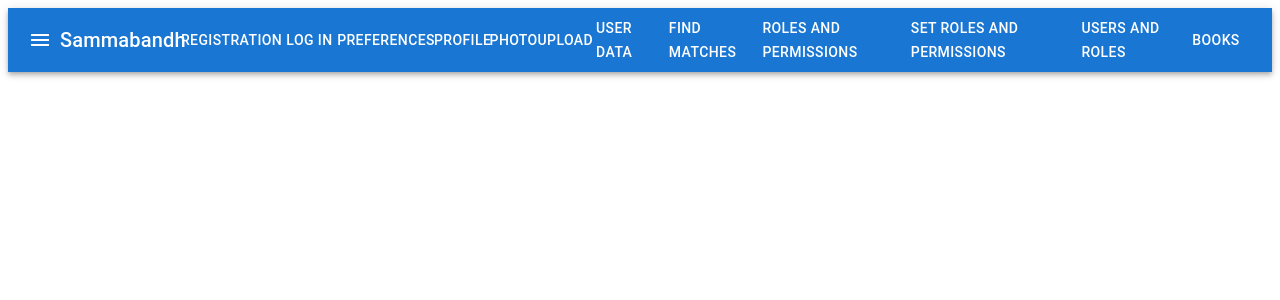
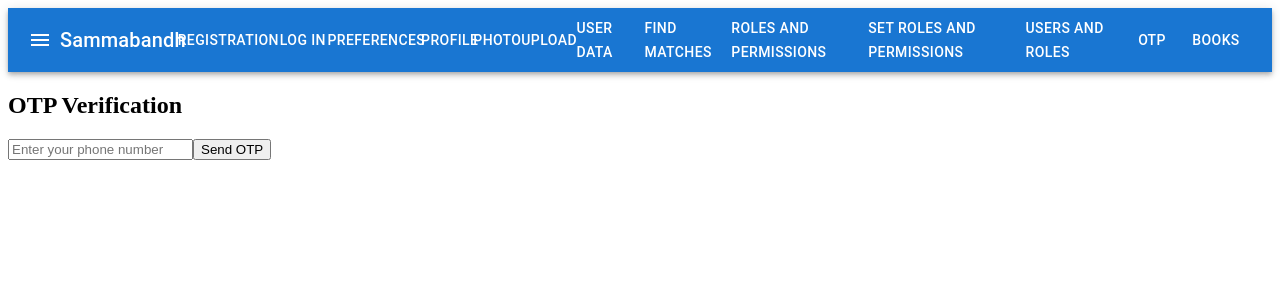
Before and after one commit to M-Sai-Pranav/sammabandha, a React app: page /otp in a window 1280 px wide. Shown: the top 300 px of the page. Built offline with nearby package versions, Linux system fonts and the light colour scheme.

Commit message:
added routes

```diff
--- a/src/App.jsx
+++ b/src/App.jsx
@@ -30,6 +30,7 @@ import RolePermissionsList from './Components/DisplayRolesandPermissions';
 
 import NewHome from './Components/New';
 import Home1 from './Components/NewHome';
+import OtpForm from './Components/OTP';
 
 function Navigation() {
   return (
@@ -70,6 +71,9 @@ function Navigation() {
         </Button>
         <Button color="inherit" component={Link} to="/usersansroles">
           Users and Roles
+        </Button>
+        <Button color="inherit" component={Link} to="/otp">
+          OTP
         </Button>
         <Button color="inherit" component={Link} to="/book">
           Books
@@ -188,6 +192,13 @@ function App() {
             <RolePermissionsList />
             }
         />
+        <Route
+          exact
+          path="/otp"
+          element={
+            <OtpForm />
+            }
+        />
       </Routes>
     </BrowserRouter>
   );
--- a/src/Components/Navbar.jsx
+++ b/src/Components/Navbar.jsx
@@ -4,7 +4,6 @@ import {
 } from '@mui/material';
 import MenuIcon from '@mui/icons-material/Menu';
 import { Link } from 'react-router-dom';
-import ReactDOM from 'react-dom';
 
 function Navigation() {
   return (
@@ -46,6 +45,9 @@ function Navigation() {
         <Button color="inherit" component={Link} to="/usersansroles">
           Users and Roles
         </Button>
+        <Button color="inherit" component={Link} to="/otp">
+          OTP
+        </Button>
         {/* <Button color="inherit" component={Link} to="/displayusersansroles">
             Display Users and Roles
         </Button> */}
--- /dev/null
+++ b/src/Components/OTP.jsx
@@ -0,0 +1,47 @@
+import React, { useState } from 'react';
+import axios from 'axios';
+
+function OtpForm() {
+  const [phoneNumber, setPhoneNumber] = useState('');
+  const [message, setMessage] = useState('');
+
+  const handleSubmit = async (e) => {
+    e.preventDefault();
+
+    try {
+      const response = await axios.post('/api/auth/otp', { phoneNumber });
+      const responseData = response.data;
+      console.log(response.data);
+      if (responseData.error) {
+        setMessage('Failed to send OTP');
+      } else {
+        setMessage(`OTP sent successfully. Message ID: ${responseData.message.$metadata.messageId}`);
+      }
+    } catch (error) {
+      console.error(error);
+      setMessage('Failed to send OTP');
+    }
+  };
+
+  const handlePhoneNumberChange = (e) => {
+    setPhoneNumber(e.target.value);
+  };
+
+  return (
+    <div>
+      <h2>OTP Verification</h2>
+      <form onSubmit={handleSubmit}>
+        <input
+          type="tel"
+          placeholder="Enter your phone number"
+          value={phoneNumber}
+          onChange={handlePhoneNumberChange}
+        />
+        <button type="submit">Send OTP</button>
+      </form>
+      <p>{message}</p>
+    </div>
+  );
+}
+
+export default OtpForm;
--- a/src/Components/RolesPermissionsTable.jsx
+++ b/src/Components/RolesPermissionsTable.jsx
@@ -34,10 +34,10 @@ function RolesPermissionsTable() {
 
   const handleAddRole = () => {
     if (newRole) {
-      axios.post('/api/add-role', { role: newRole })
+      axios.post('/api/roles-and-permissions/add-role', { role: newRole })
         .then(() => {
           setNewRole('');
-          axios.get('/api/get-roles')
+          axios.get('/api/roles-and-permissions/get-roles')
             .then((response) => setRoles(response.data.map((role) => role.role_name)))
             .catch((error) => console.error('Error fetching roles:', error));
         })
@@ -47,10 +47,10 @@ function RolesPermissionsTable() {
 
   const handleAddPermission = () => {
     if (newPermission) {
-      axios.post('/api/add-permission', { permission: newPermission })
+      axios.post('/api/roles-and-permissions/add-permission', { permission: newPermission })
         .then(() => {
           setNewPermission('');
-          axios.get('/api/get-permissions')
+          axios.get('/api/roles-and-permissions/get-permissions')
             .then((response) => setPermissions(response.data.map((permission) => permission.permission_name)))
             .catch((error) => console.error('Error adding permission:', error));
         })
```
